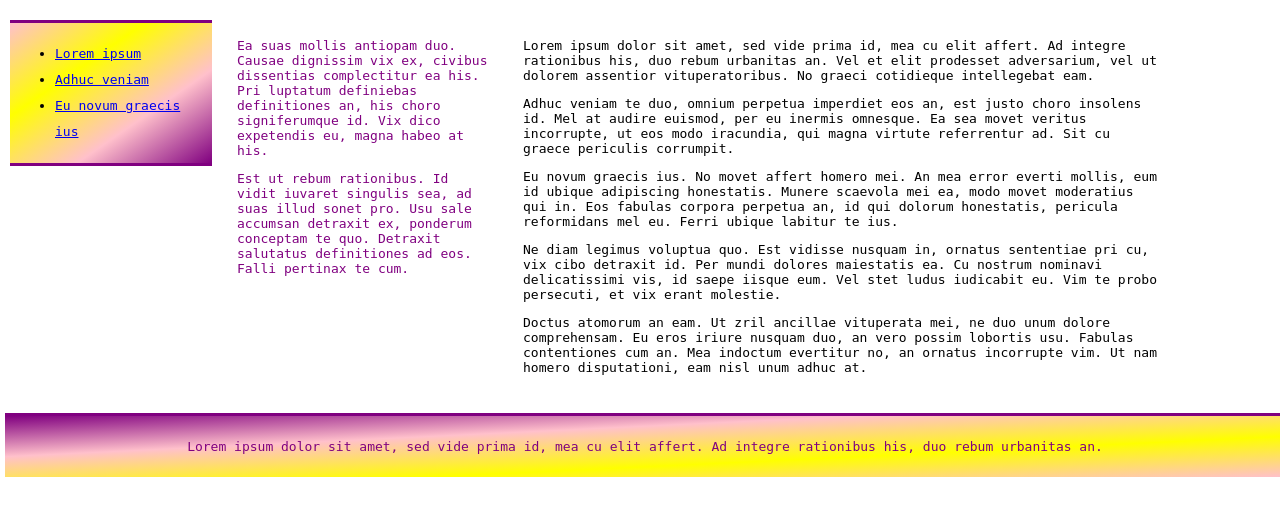
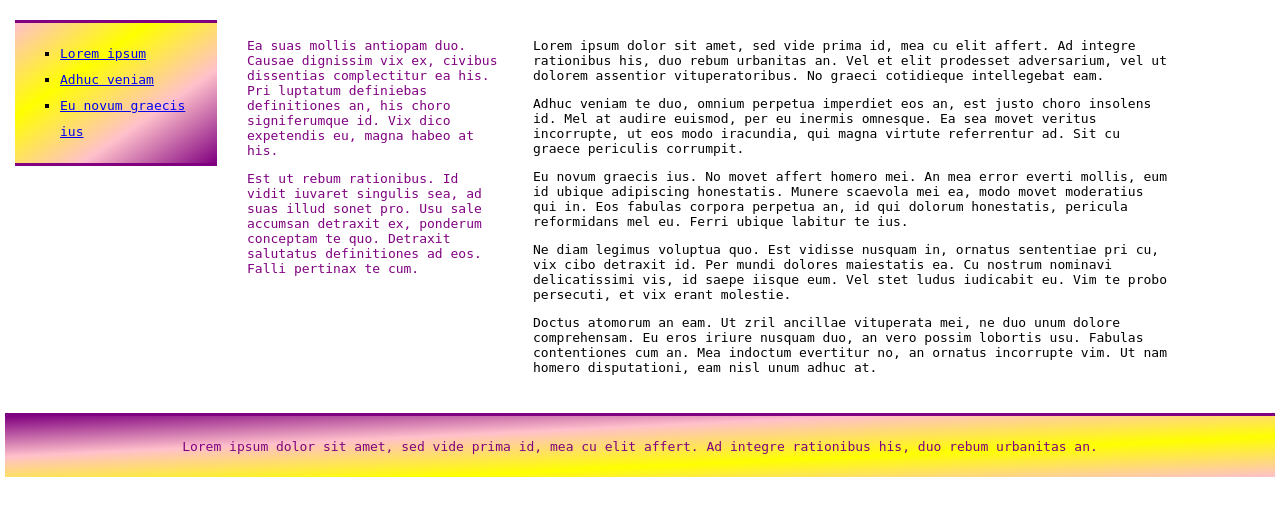
Before and after one commit to OlivieriMichele/WebLab, a PHP site: page /michele.olivieri3.html in a window 1280 px wide. Shown: the part 108-624 px from the top of the page. Run offline with PHP 8.4, Linux system fonts and the light colour scheme.

Commit message:
fix general inaccuracies

```diff
--- a/elaboratoCSS/michele.olivieri3.css
+++ b/elaboratoCSS/michele.olivieri3.css
@@ -6,51 +6,48 @@ body {
 }
 
 header{
-    clear:both;
     background: linear-gradient(to bottom right, pink, yellow, pink, purple);
-    width: auto;
+    margin: 10px 5px;
+    padding: 15px 0;
+    border-bottom: 3px solid purple;
     color: purple;
     text-align: right;
-    padding: 15px 0;
-    margin: 10px 5px;
-    border-bottom: 3px solid purple;
 }
 
 footer{
     background: linear-gradient(to top left, pink, yellow, pink, purple);
-    width: 100%;
+    margin: 10px 5px;
+    padding: 10px 0;
     color: purple;
     text-align: center;
-    padding: 10px 0;
-    margin: 10px 5px;
     border-top: 3px solid purple;
-    clear: both;
 }
 
 nav {
+    float: left;
+    width: 15%;
+    margin: 10px 15px;
+    padding: 5px;
     background: linear-gradient(to bottom right, pink, yellow, pink, purple);
     border-color: purple;
     border-style: solid;
     border-width: 3px 0px;
-    float: left;
-    width: 15%;
-    margin: 10px;
-    padding: 5px;
 }
 
 nav:hover {
     background: linear-gradient(to top left, pink, yellow, pink, purple);
 }
 
-nav a{
+nav ul li {
+    list-style: square;
     line-height: 2;
 }
 
-nav a:hover {
+nav ul li a:hover {
+    background-color: purple;
     color: #fff;
-    background-color: purple;
+    font-weight: bold;
     padding: 1%;
-    font-weight: bold;
 }
 
 section {
@@ -65,5 +62,8 @@ aside {
     width: 20%;
     margin: 10px;
     padding: 5px;
+}
+
+aside p {
     color: purple;
 }
```
